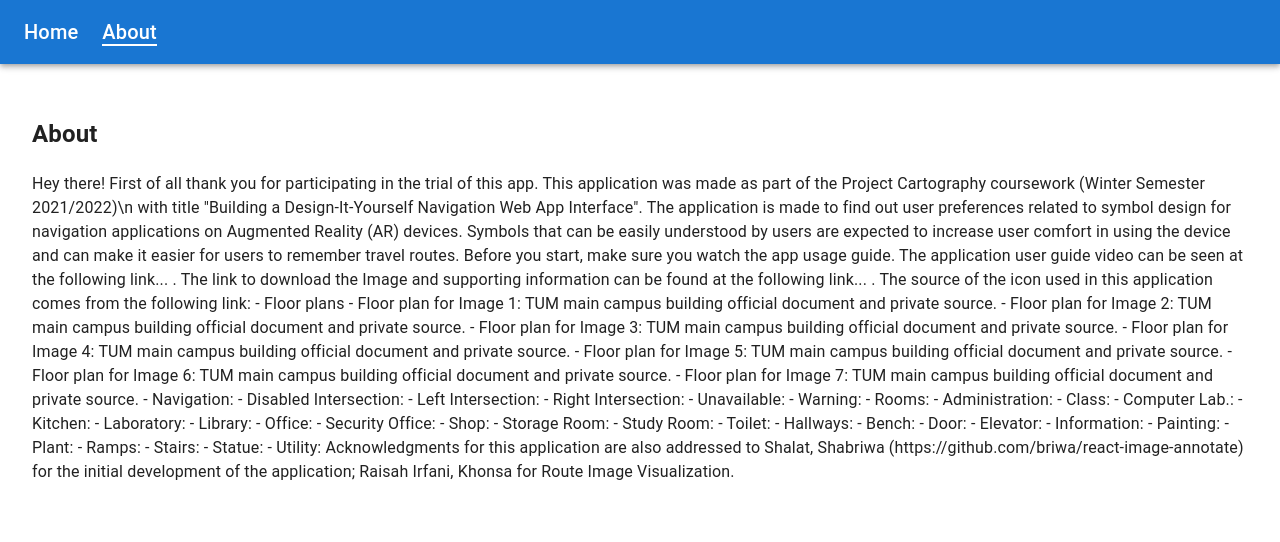
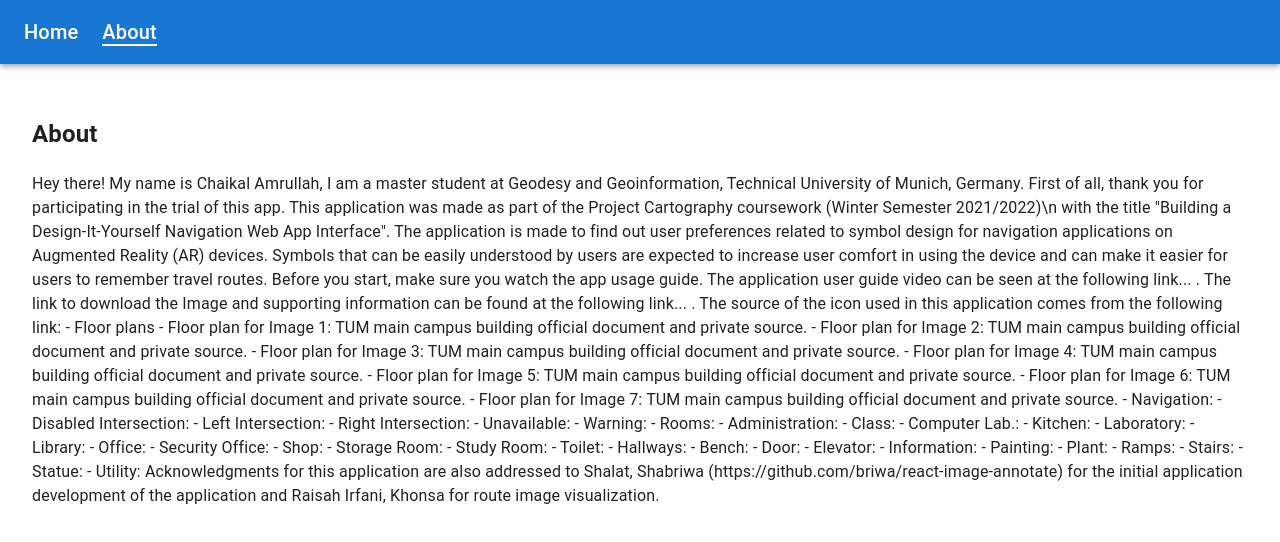
Before and after one commit to chaikalamrullah/DIY-Nav-WebApp, a React (Create React App) app: page /about in a window 1280 px wide. Shown: the top 542 px of the page. Built offline with nearby package versions, Linux system fonts and the light colour scheme.

Commit message:
updating about.jsx

```diff
--- a/src/pages/About.jsx
+++ b/src/pages/About.jsx
@@ -13,9 +13,13 @@ const AboutPage = () => {
     >
       <h2>About</h2>
       <p> Hey there!
-          First of all thank you for participating in the trial of this app.
+
+          My name is Chaikal Amrullah, I am a master student at
+          Geodesy and Geoinformation, Technical University of Munich, Germany.
+
+          First of all, thank you for participating in the trial of this app.
           This application was made as part of the Project Cartography coursework (Winter Semester 2021/2022)\n
-          with title "Building a Design-It-Yourself Navigation Web App Interface".
+          with the title "Building a Design-It-Yourself Navigation Web App Interface".
           The application is made to find out user preferences related to
           symbol design for navigation applications on Augmented Reality (AR) devices.
           Symbols that can be easily understood by users are expected
@@ -73,7 +77,8 @@ const AboutPage = () => {
 
           Acknowledgments for this application are also addressed to
           Shalat, Shabriwa (https://github.com/briwa/react-image-annotate)
-          for the initial development of the application; Raisah Irfani, Khonsa for Route Image Visualization.
+          for the initial application development of the application and
+          Raisah Irfani, Khonsa for route image visualization.
       </p>
     </Box>
   );
```
